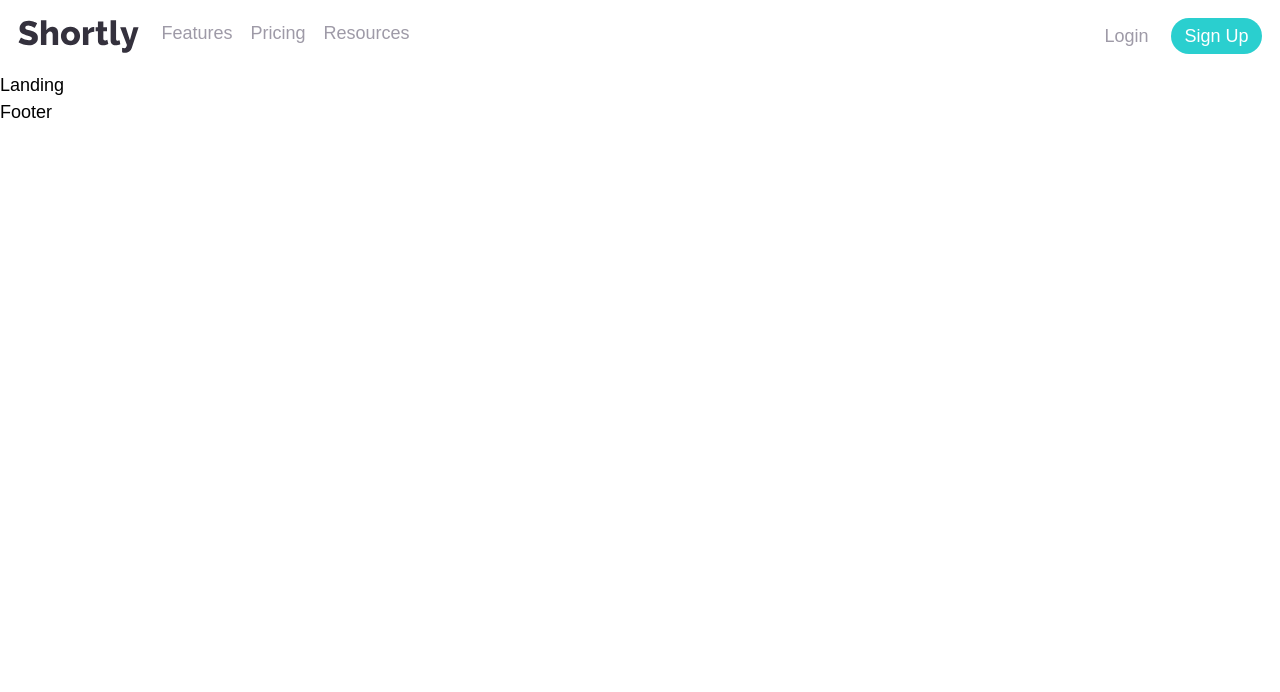
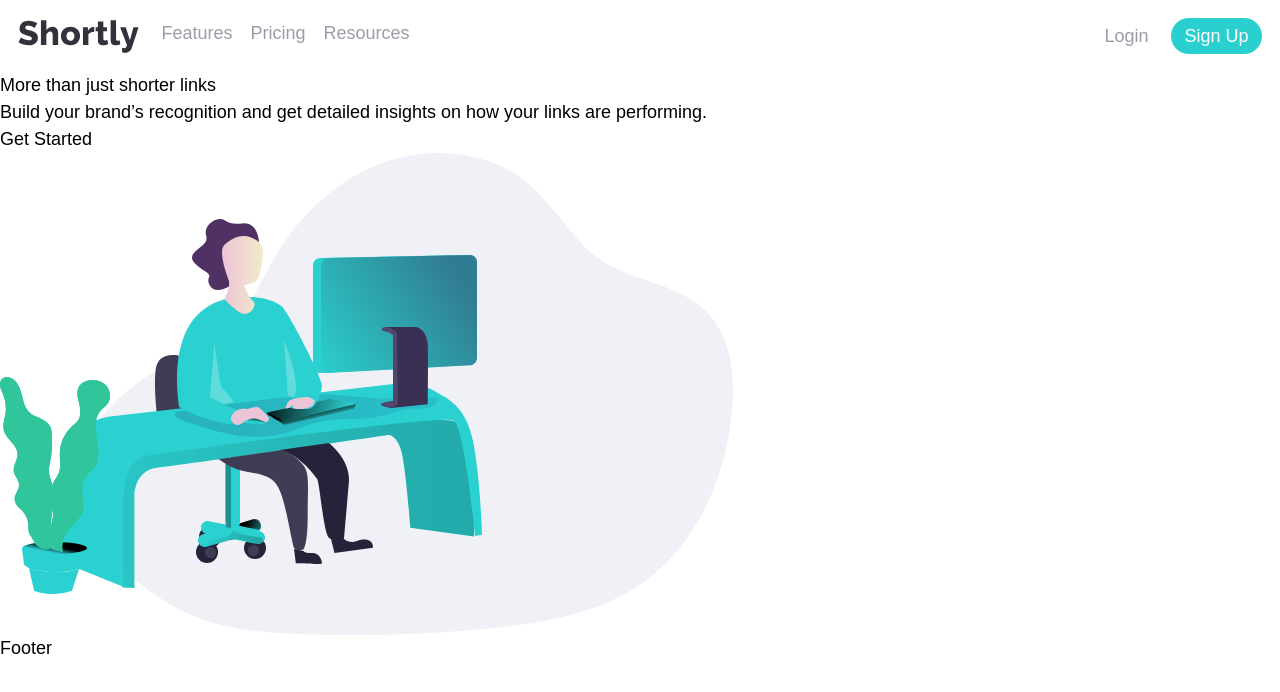
Before and after one commit to alvyynm/shortly, a React (Vite) app in the folder frontend/: page / in a window 1280 px wide. Shown: the top 692 px of the page. Built offline with nearby package versions, Linux system fonts and the light colour scheme.

Commit message:
chore: add JSX content for hero section

```diff
--- a/frontend/src/components/Landing.jsx
+++ b/frontend/src/components/Landing.jsx
@@ -1,7 +1,35 @@
 import React from 'react';
 
+import heroimg from '../assets/illustration-working.svg';
+
 function Landing() {
-  return <div>Landing</div>;
+  return (
+    <section>
+      {/* // HERO SECTION */}
+      <div>
+        <div>
+          <h1>
+            More than just <span>shorter links</span>{' '}
+          </h1>
+          <p>
+            Build your brand’s recognition and get detailed insights on how your
+            links are performing.
+          </p>
+          <button>Get Started</button>
+        </div>
+        <div>
+          <img
+            src={heroimg}
+            alt="illustration of person working on a computer"
+          />
+        </div>
+      </div>
+
+      {/* INPUT SECTION */}
+      {/* STATS SECTION */}
+      {/* CALLOUT SECTION */}
+    </section>
+  );
 }
 
 export default Landing;
```
